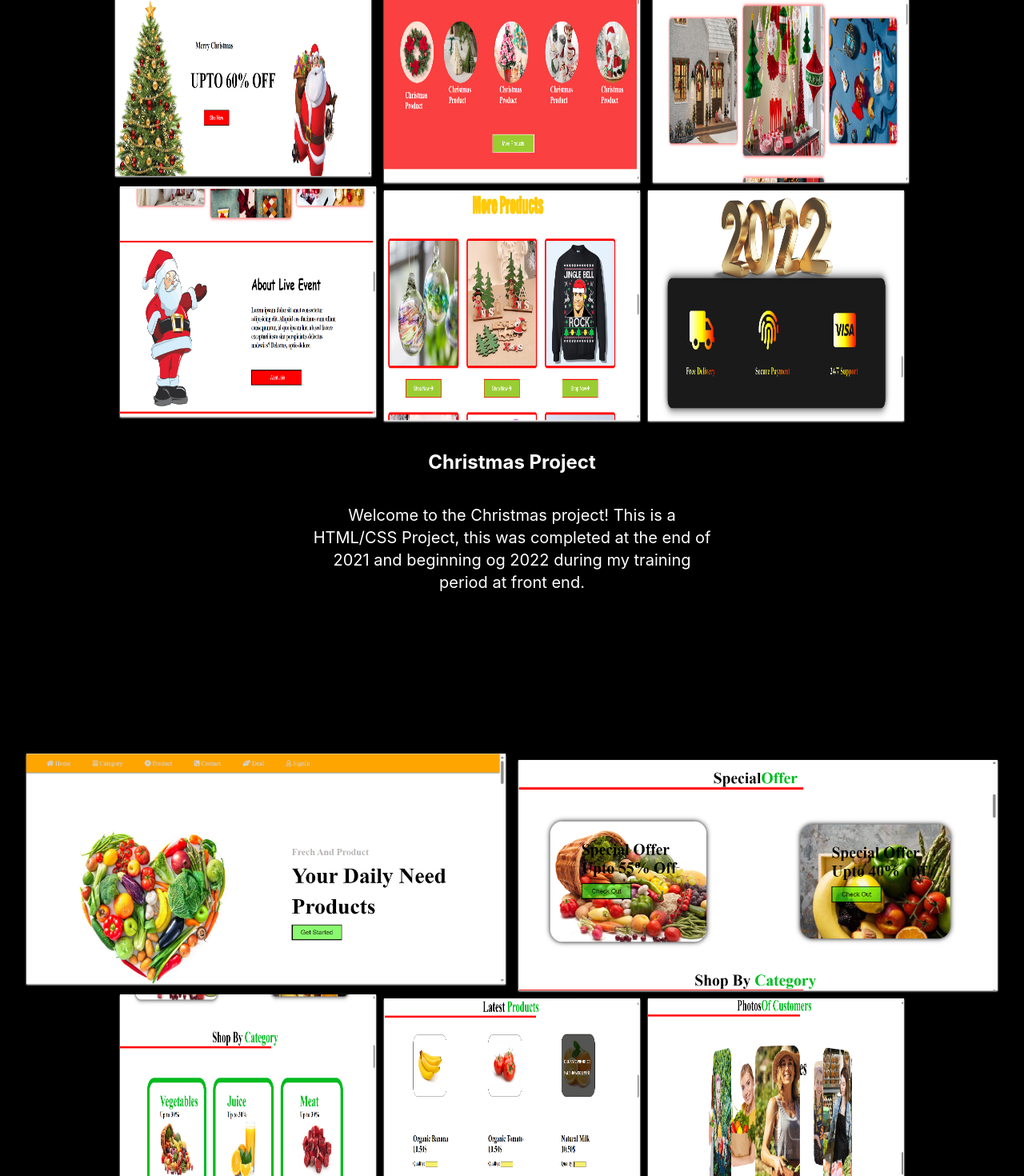
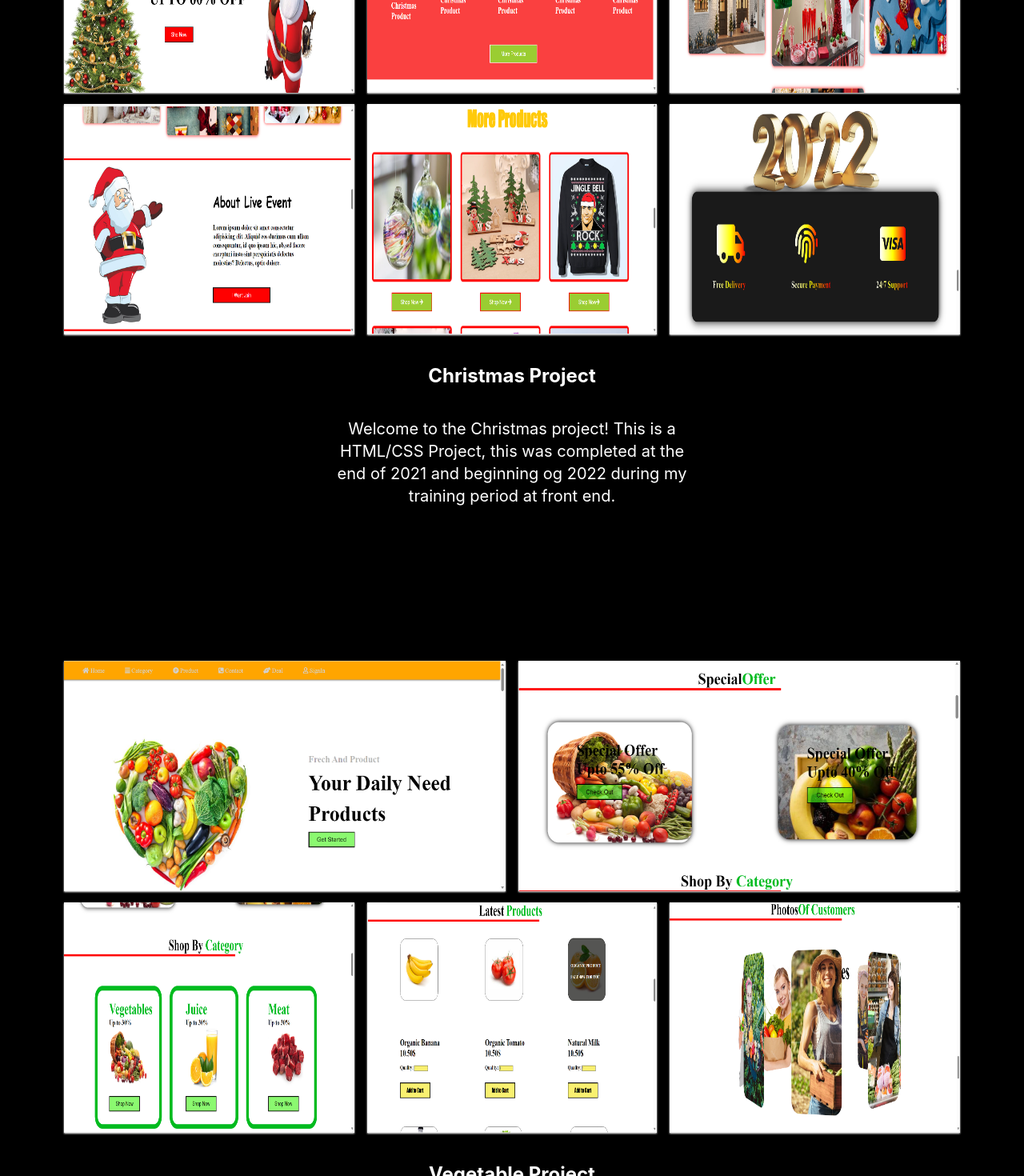
Before and after one commit to joumaamhamad/portfolio, a React (Create React App) app in the folder frontend/: page /projects/frontwebsite in a window 1280 px wide. Shown: the part 440-1910 px from the top of the page at 80% size. Built offline with nearby package versions, Linux system fonts and the light colour scheme.

Commit message:
design-Changing

```diff
--- a/frontend/src/index.css
+++ b/frontend/src/index.css
@@ -72,6 +72,10 @@ header ul li{
   /* Additional styling for your content */
 }
 
+.aboutImageDiv{
+
+}
+
 
 @media only screen and (max-width: 500px) {
 
--- a/frontend/src/screens/AmazonScreen.js
+++ b/frontend/src/screens/AmazonScreen.js
@@ -15,18 +15,18 @@ export default function AmazonScreen() {
 }, []);
 
   return (
-    <div className='flex flex-col items-center py-24'>
+    <div className='flex flex-col items-center py-24 px-4 lg:px-20'>
 
-      <div className='flex items-center justify-center space-x-4 space-y-4 '>
-        <div className='md:h-72 h-32 w-1/4 shadow-sm shadow-white cursor-pointer'><img className='h-full w-full' src={homeImage} alt=''></img></div>
-        <div className='md:h-72 h-32 w-1/4 shadow-sm shadow-white cursor-pointer'><img className='h-full w-full' src={searchImage} alt=''></img></div>
-        <div className='md:h-72 h-32 w-1/4 shadow-sm shadow-white cursor-pointer'><img className='h-full w-full' src={cartImage} alt=''></img></div>
+      <div className='flex items-center justify-center space-x-4'>
+        <div className='md:h-72 h-32 w-1/3 shadow-sm shadow-white cursor-pointer'><img className='h-full w-full' src={homeImage} alt=''></img></div>
+        <div className='md:h-72 h-32 w-1/3 shadow-sm shadow-white cursor-pointer'><img className='h-full w-full' src={searchImage} alt=''></img></div>
+        <div className='md:h-72 h-32 w-1/3 shadow-sm shadow-white cursor-pointer'><img className='h-full w-full' src={cartImage} alt=''></img></div>
       </div>
 
-      <div className='flex items-center justify-center space-x-4 space-y-4  '>
-        <div className='md:h-72 h-32 w-1/4 shadow-sm shadow-white cursor-pointer'><img className='h-full w-full' src={orderImage} alt=''></img></div>
-        <div className='md:h-72 h-32 w-1/4 shadow-sm shadow-white cursor-pointer'><img className='h-full w-full' src={shippingImage} alt=''></img></div>
-        <div className='md:h-72 h-32 w-1/4 shadow-sm shadow-white cursor-pointer'><img className='h-full w-full' src={usersImage} alt=''></img></div>
+      <div className='flex items-center justify-center space-x-4'>
+        <div className='md:h-72 h-32 w-1/3 shadow-sm shadow-white cursor-pointer mt-3.5'><img className='h-full w-full' src={orderImage} alt=''></img></div>
+        <div className='md:h-72 h-32 w-1/3 shadow-sm shadow-white cursor-pointer mt-3.5'><img className='h-full w-full' src={shippingImage} alt=''></img></div>
+        <div className='md:h-72 h-32 w-1/3 shadow-sm shadow-white cursor-pointer mt-3.5'><img className='h-full w-full' src={usersImage} alt=''></img></div>
       </div>
 
       <div className='text-white py-9 text-2xl'><h1><b>Amazon Clone Project</b></h1></div>
--- a/frontend/src/screens/FrontWebsiteScreen.js
+++ b/frontend/src/screens/FrontWebsiteScreen.js
@@ -19,19 +19,19 @@ export default function FrontWebsiteScreen() {
     }, []);
 
 return (
-    <div className='py-24'>
-        <div className='flex flex-col items-center py-24'>
+    <div className=''>
+        <div className='flex flex-col items-center py-24 px-3.5 lg:px-20'>
 
-            <div className='flex items-center justify-center space-x-4 space-y-4 '>
-                <div className='md:h-72 h-48 w-1/4 shadow-sm shadow-white cursor-pointer'><img className='h-full w-full' src={chrisHome} alt=''></img></div>
-                <div className='md:h-72 h-48 w-1/4 shadow-sm shadow-white cursor-pointer'><img className='h-full w-full' src={chrisProduct} alt=''></img></div>
-                <div className='md:h-72 h-48 w-1/4 shadow-sm shadow-white cursor-pointer'><img className='h-full w-full' src={chrisGallery} alt=''></img></div>
+            <div className='flex items-center justify-center space-x-4'>
+                <div className='md:h-72 h-32 w-1/3 shadow-sm shadow-white cursor-pointer'><img className='h-full w-full' src={chrisHome} alt=''></img></div>
+                <div className='md:h-72 h-32 w-1/3 shadow-sm shadow-white cursor-pointer'><img className='h-full w-full' src={chrisProduct} alt=''></img></div>
+                <div className='md:h-72 h-32 w-1/3 shadow-sm shadow-white cursor-pointer'><img className='h-full w-full' src={chrisGallery} alt=''></img></div>
             </div>
 
-            <div className='flex items-center justify-center space-x-2.5 space-y-2.5 '>
-                <div className='md:h-72 h-48 w-1/4 shadow-sm shadow-white cursor-pointer'><img className='h-full w-full' src={chrisAbout} alt=''></img></div>
-                <div className='md:h-72 h-48 w-1/4 shadow-sm shadow-white cursor-pointer'><img className='h-full w-full' src={chrisMore} alt=''></img></div>
-                <div className='md:h-72 h-48 w-1/4 shadow-sm shadow-white cursor-pointer'><img className='h-full w-full' src={chrisFinal} alt=''></img></div>
+            <div className='flex items-center justify-center space-x-4'>
+                <div className='md:h-72 h-32 w-1/3 shadow-sm shadow-white cursor-pointer mt-3.5'><img className='h-full w-full' src={chrisAbout} alt=''></img></div>
+                <div className='md:h-72 h-32 w-1/3 shadow-sm shadow-white cursor-pointer mt-3.5'><img className='h-full w-full' src={chrisMore} alt=''></img></div>
+                <div className='md:h-72 h-32 w-1/3 shadow-sm shadow-white cursor-pointer mt-3.5'><img className='h-full w-full' src={chrisFinal} alt=''></img></div>
             </div>
 
             <div className='text-white py-9 text-2xl'><h1><b>Christmas Project</b></h1></div>
@@ -42,17 +42,17 @@ return (
 
         </div>
 
-        <div className='flex flex-col items-center py-24'>
+        <div className='flex flex-col items-center py-24 px-3.5 lg:px-20'>
 
-            <div className='flex items-center justify-center space-x-4 space-y-4 '>
+            <div className='flex items-center justify-center space-x-4'>
                 <div className='md:h-72 h-32 w-full shadow-sm shadow-white cursor-pointer'><img className='h-full w-full' src={vegHome} alt=''></img></div>
                 <div className='md:h-72 h-32 w-full shadow-sm shadow-white cursor-pointer'><img className='h-full w-full' src={vegOffer} alt=''></img></div>
             </div>
 
-            <div className='flex items-center justify-center space-x-2.5 space-y-2.5 '>
-                <div className='md:h-72 h-32 w-1/4 shadow-sm shadow-white cursor-pointer'><img className='h-full w-full' src={vegCategory} alt=''></img></div>
-                <div className='md:h-72 h-32 w-1/4 shadow-sm shadow-white cursor-pointer'><img className='h-full w-full' src={vegProduct} alt=''></img></div>
-                <div className='md:h-72 h-32 w-1/4 shadow-sm shadow-white cursor-pointer'><img className='h-full w-full' src={vegcustomer} alt=''></img></div>
+            <div className='flex items-center justify-center space-x-4'>
+                <div className='md:h-72 h-32 w-1/3 shadow-sm shadow-white cursor-pointer mt-3.5'><img className='h-full w-full' src={vegCategory} alt=''></img></div>
+                <div className='md:h-72 h-32 w-1/3 shadow-sm shadow-white cursor-pointer mt-3.5'><img className='h-full w-full' src={vegProduct} alt=''></img></div>
+                <div className='md:h-72 h-32 w-1/3 shadow-sm shadow-white cursor-pointer mt-3.5'><img className='h-full w-full' src={vegcustomer} alt=''></img></div>
             </div>
 
             <div className='text-white py-9 text-2xl'><h1><b>Vegetable Project</b></h1></div>
--- a/frontend/src/screens/HomeScreen.js
+++ b/frontend/src/screens/HomeScreen.js
@@ -10,9 +10,6 @@ import { Link } from 'react-router-dom';
 import { FaFacebook  , FaInstagram , FaLinkedin, FaGithub } from 'react-icons/fa';
 import profileImage from '../images/portfolioimage.jpeg';
 import { useLocation } from 'react-router-dom';
-
-
-
 
 
 export default function HomeScreen() {
@@ -50,6 +47,8 @@ export default function HomeScreen() {
 
 
 
+
+
 //flex mt-3 ml-44 md:flex md:mt-3 md:mr-16 md:ml-0
 
 return (
@@ -79,11 +78,11 @@ return (
 
       <div id='about' className='flex flex-wrap items-center justify-center pt-12 pb-44 w-full'>
 
-        <div className='md:w-1/2 md:h-1/2 border-2'>
+        <div className='aboutImageDiv md:w-1/2 md:h-1/2 border-2'>
           <img className='h-full w-full' src={aboutImage} alt=''></img>
         </div>
 
-        <div className='text-white md:w-1/3 md:h-1/2 ml-9 mt-6'>
+        <div className='text-white md:w-1/3 md:h-1/2 ml-6 mt-6'>
           <div>
             <b className='text-3xl py-12'>About Me</b>
             <p className='mt-6'>A dedicated and highly skilled MERN (MongoDB, Express.js, React.js, Node.js) stack developer with a passion for creating robust and innovative web applications. With a strong foundation in full-stack development, I am committed to delivering high-quality, scalable, and user-friendly solutions that meet and exceed client expectations. Seeking opportunities to contribute my expertise in front-end and back-end development to a dynamic team, where I can continue to grow professionally and create cutting-edge web experiences</p>
--- a/frontend/src/screens/ProjectJavascriptScreen.js
+++ b/frontend/src/screens/ProjectJavascriptScreen.js
@@ -23,7 +23,7 @@ return (
         </div>
 
         <div className='flex flex flex-col items-center py-24 space-y-8 text-white'>
-            <div className='w-5/6 h-2/5 border-2'><img className='h-full w-full' src={xoProject} alt=''></img></div>
+            <div className='w-3/4 border-2'><img className='h-full w-full' src={xoProject} alt=''></img></div>
             <div><b className='text-3xl'>XO Project</b></div>
         </div>
     </div>
--- a/frontend/src/screens/UniversityScreen.js
+++ b/frontend/src/screens/UniversityScreen.js
@@ -14,17 +14,17 @@ export default function UniversityScreen() {
     }, []);
 
 return (
-<div className='flex flex-col items-center py-24'>
+<div className='flex flex-col items-center py-24 px-3.5 lg:px-20'>
 
-    <div className='flex items-center justify-center space-x-4 space-y-4 '>
-        <div className='md:h-72 h-32 w-4/5 shadow-sm shadow-white cursor-pointer'><img className='h-full w-full' src={signinImage} alt=''></img></div>
-        <div className='md:h-72 h-32 w-4/5 shadow-sm shadow-white cursor-pointer'><img className='h-full w-full' src={noteImage} alt=''></img></div>
+    <div className='flex items-center justify-center space-x-4'>
+        <div className='md:h-72 h-32 md:w-4/5 w-3/5 shadow-sm shadow-white cursor-pointer'><img className='h-full w-full' src={signinImage} alt=''></img></div>
+        <div className='md:h-72 h-32 md:w-4/5 w-3/5 shadow-sm shadow-white cursor-pointer'><img className='h-full w-full' src={noteImage} alt=''></img></div>
     </div>
 
-    <div className='flex items-center justify-center space-x-2.5 space-y-2.5 '>
-        <div className='md:h-72 h-32 w-1/4 shadow-sm shadow-white cursor-pointer'><img className='h-full w-full' src={homeImage} alt=''></img></div>
-        <div className='md:h-72 h-32 w-1/4 shadow-sm shadow-white cursor-pointer'><img className='h-full w-full' src={contactImage} alt=''></img></div>
-        <div className='md:h-72 h-32 w-1/4 shadow-sm shadow-white cursor-pointer'><img className='h-full w-full' src={contactPageImage} alt=''></img></div>
+    <div className='flex items-center justify-center space-x-4'>
+        <div className='md:h-72 h-32 w-1/3 shadow-sm shadow-white cursor-pointer mt-3.5'><img className='h-full w-full' src={homeImage} alt=''></img></div>
+        <div className='md:h-72 h-32 w-1/3 shadow-sm shadow-white cursor-pointer mt-3.5'><img className='h-full w-full' src={contactImage} alt=''></img></div>
+        <div className='md:h-72 h-32 w-1/3 shadow-sm shadow-white cursor-pointer mt-3.5'><img className='h-full w-full' src={contactPageImage} alt=''></img></div>
     </div>
 
     <div className='text-white py-9 text-2xl'><h1><b>University Project</b></h1></div>
--- a/frontend/src/screens/YelpCampScreen.js
+++ b/frontend/src/screens/YelpCampScreen.js
@@ -15,16 +15,16 @@ export default function YelpCampScrren() {
 
 return (
 
-    <div className='flex flex-col items-center py-24'>
+    <div className='flex flex-col items-center py-24 lg:px-20'>
 
-        <div className='flex items-center justify-center space-x-4 space-y-4 '>
+        <div className='flex items-center justify-center space-x-4'>
             <div className='md:h-72 h-32 w-2/5 shadow-sm shadow-white cursor-pointer'><img className='h-full w-full' src={homeImage} alt=''></img></div>
             <div className='md:h-72 h-32 w-2/5 shadow-sm shadow-white cursor-pointer'><img className='h-full w-full' src={campgroundsImage} alt=''></img></div>
         </div>
 
-        <div className='flex items-center justify-center space-x-4 space-y-4 '>
-            <div className='md:h-72 h-32 w-2/5 shadow-sm shadow-white cursor-pointer'><img className='h-full w-full' src={campgroundImage} alt=''></img></div>
-            <div className='md:h-72 h-32 w-2/5 shadow-sm shadow-white cursor-pointer'><img className='h-full w-full' src={newCamp} alt=''></img></div>
+        <div className='flex items-center justify-center space-x-4'>
+            <div className='md:h-72 h-32 w-2/5 shadow-sm shadow-white cursor-pointer mt-3.5'><img className='h-full w-full' src={campgroundImage} alt=''></img></div>
+            <div className='md:h-72 h-32 w-2/5 shadow-sm shadow-white cursor-pointer mt-3.5'><img className='h-full w-full' src={newCamp} alt=''></img></div>
         </div>
 
         <div className='text-white py-9 text-2xl'><h1><b>YelpCamp Project</b></h1></div>
```
